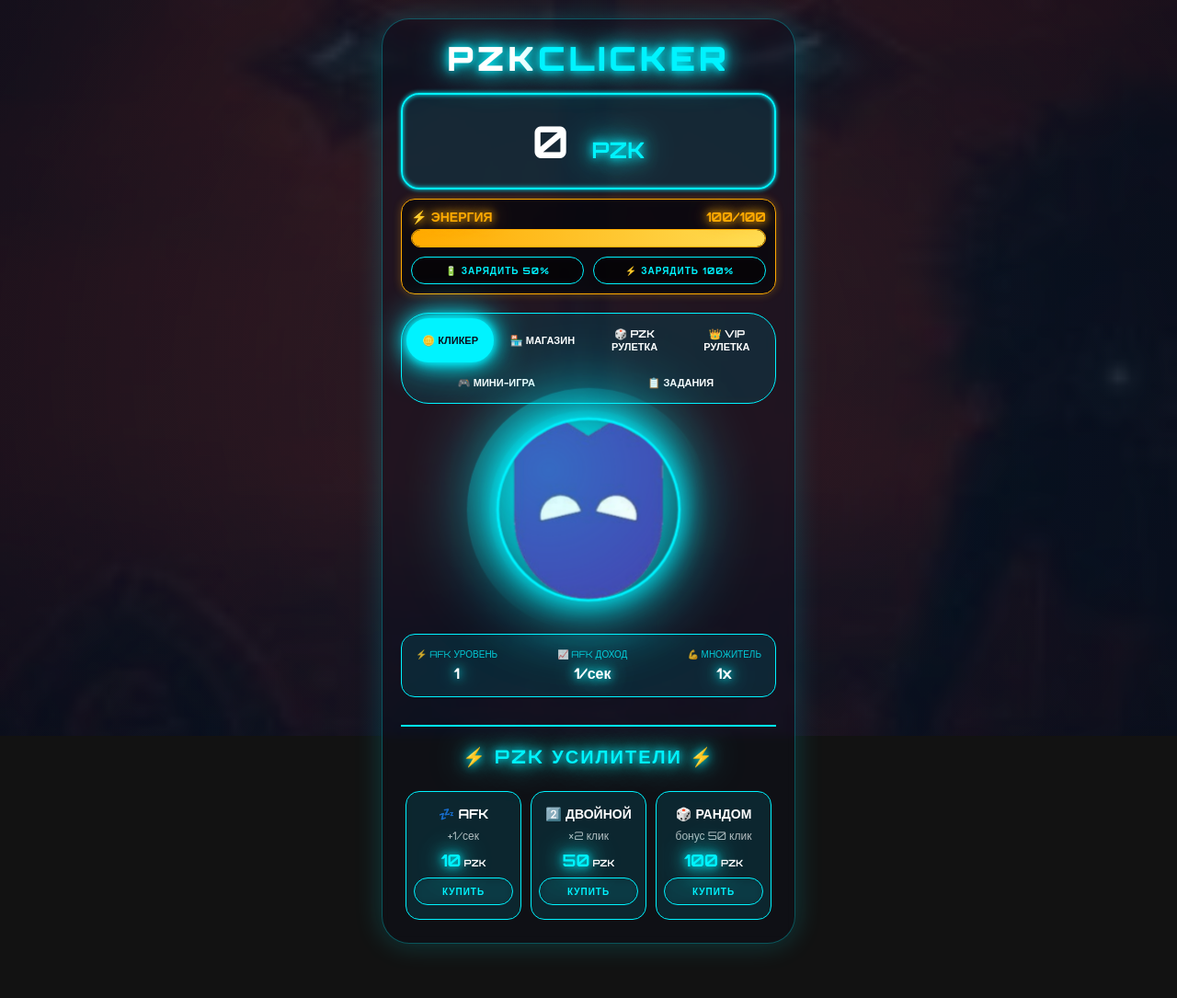
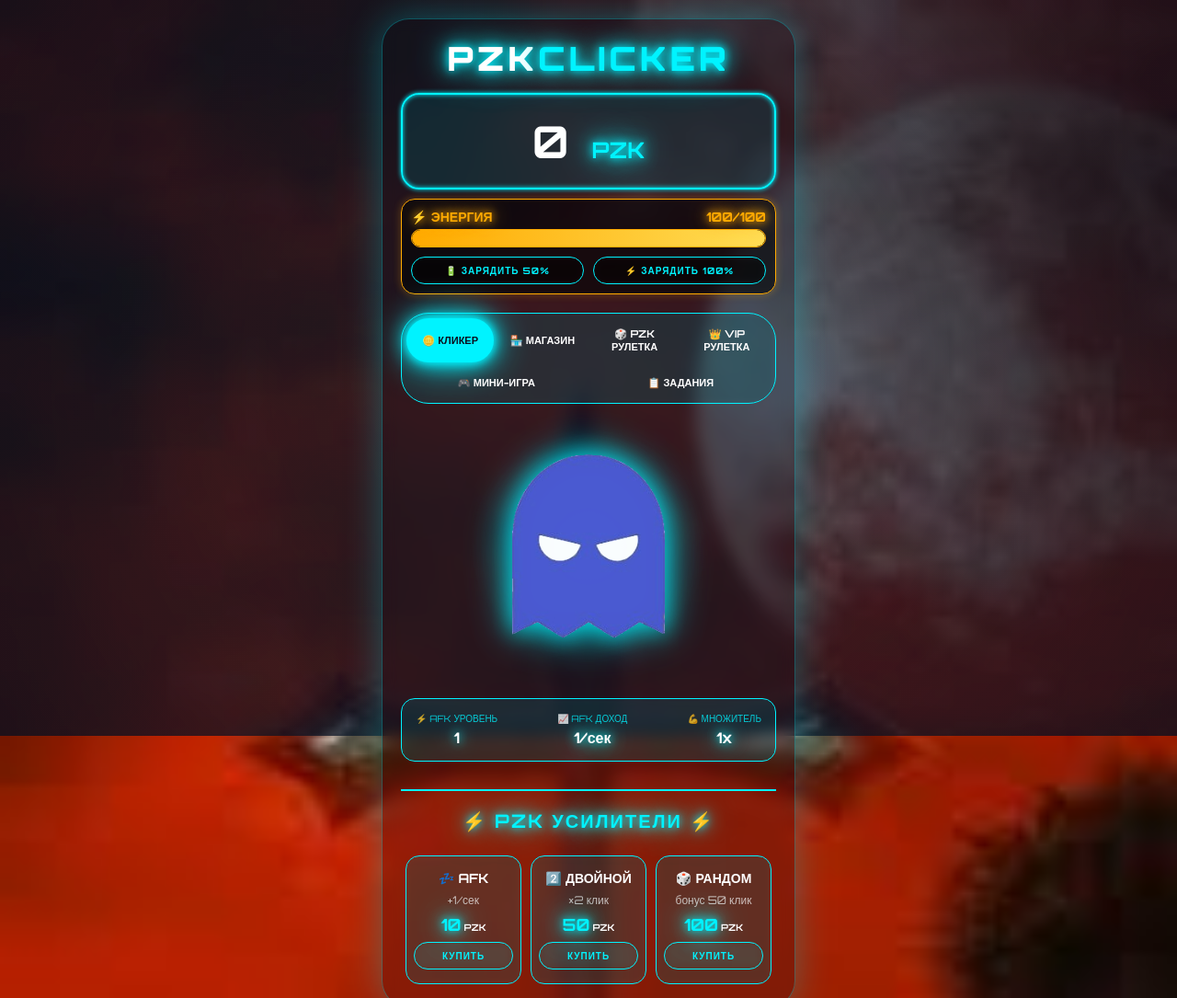
Before and after one commit to PriZroK5/pzk-clicker-tma, a plain HTML site: page index.html in a window 1280 px wide. Shown: the top 1085 px of the page at 92% size. Before the commit the page ends 1046 px from the top, so only its background shows below. Drawn offline with Linux system fonts and the light colour scheme; a script that the page names is missing.

Commit message:
Update style.css

```diff
--- a/style.css
+++ b/style.css
@@ -26,19 +26,12 @@ body {
 }
 
 /* Основной фон для всех страниц */
-body::before {
-    content: '';
-    position: fixed;
-    top: 0;
-    left: 0;
-    width: 100%;
-    height: 100%;
+body {
     background-image: url('fon.jpeg');
     background-size: cover;
     background-position: center;
     background-repeat: no-repeat;
     background-attachment: fixed;
-    z-index: -2;
 }
 
 /* Неоновое затемнение поверх фона */
@@ -49,13 +42,10 @@ body::after {
     left: 0;
     width: 100%;
     height: 100%;
-    background: radial-gradient(circle at 50% 50%, rgba(0, 26, 51, 0.7), rgba(10, 15, 30, 0.9));
-    z-index: -1;
+    background: radial-gradient(circle at 50% 50%, rgba(0, 26, 51, 0.6), rgba(10, 15, 30, 0.8));
+    z-index: 0;
     pointer-events: none;
 }
-
-/* Старый неоновый фон теперь не нужен, заменяем на затемнение */
-/* .neon-background можно удалить или оставить как доп. слой */
 
 .container {
     max-width: 450px;
@@ -63,12 +53,12 @@ body::after {
     padding: 20px;
     text-align: center;
     position: relative;
-    z-index: 1;
-    background: rgba(10, 15, 30, 0.3);
-    backdrop-filter: blur(5px);
+    z-index: 2;
+    background: rgba(10, 15, 30, 0.2);
+    backdrop-filter: blur(8px);
     border-radius: 30px;
     margin: 20px;
-    box-shadow: 0 0 30px rgba(0, 243, 255, 0.2);
+    box-shadow: 0 0 40px rgba(0, 243, 255, 0.3);
     border: 1px solid rgba(0, 243, 255, 0.3);
 }
 
@@ -78,6 +68,8 @@ body::after {
     letter-spacing: 4px;
     margin-bottom: 15px;
     animation: flicker 3s infinite;
+    position: relative;
+    z-index: 3;
 }
 
 .neon-title span {
@@ -108,6 +100,7 @@ body::after {
     position: relative;
     overflow: hidden;
     backdrop-filter: blur(5px);
+    z-index: 3;
 }
 
 .neon-balance::before {
@@ -142,6 +135,7 @@ body::after {
     border: 1px solid var(--energy-color);
     box-shadow: 0 0 10px rgba(255, 170, 0, 0.3);
     backdrop-filter: blur(5px);
+    z-index: 3;
 }
 
 .energy-bar-label {
@@ -181,6 +175,7 @@ body::after {
     border: 1px solid var(--neon-blue);
     flex-wrap: wrap;
     backdrop-filter: blur(5px);
+    z-index: 3;
 }
 
 .tab-btn {
@@ -214,18 +209,18 @@ body::after {
 }
 
 .ghost-wrapper {
-    margin: 20px 0 30px;
+    margin: 30px 0 40px;
     cursor: pointer;
     position: relative;
+    height: 250px;
+    display: flex;
+    justify-content: center;
+    align-items: center;
 }
 
 .ghost-wrapper.disabled {
     cursor: not-allowed;
     opacity: 0.7;
-}
-
-.ghost-wrapper.disabled .neon-ghost {
-    filter: grayscale(50%);
 }
 
 .floating-numbers-container {
@@ -263,58 +258,27 @@ body::after {
 .neon-ghost {
     width: 200px;
     height: 200px;
-    margin: 0 auto;
     position: relative;
-    border-radius: 50%;
-    animation: ghostFloat 3s ease-in-out infinite, ghostGlow 2s ease-in-out infinite;
-    filter: drop-shadow(0 0 20px rgba(0, 243, 255, 0.6));
+    animation: ghostFly 2.5s ease-in-out infinite;
+    filter: drop-shadow(0 0 20px rgba(0, 243, 255, 0.7));
+    transform-origin: center center;
 }
 
-.neon-ghost::before {
-    content: '';
-    position: absolute;
-    top: -10px;
-    left: -10px;
-    right: -10px;
-    bottom: -10px;
-    border-radius: 50%;
-    background: radial-gradient(circle at 30% 30%, rgba(0, 243, 255, 0.4), transparent 70%);
-    z-index: -1;
-    animation: ghostPulse 2s ease-in-out infinite;
-}
-
-@keyframes ghostFloat {
-    0%, 100% {
+@keyframes ghostFly {
+    0% {
         transform: translateY(0) scale(1);
     }
     25% {
-        transform: translateY(-15px) scale(1.02);
+        transform: translateY(-25px) scale(1.05) rotate(2deg);
     }
     50% {
-        transform: translateY(5px) scale(0.98);
+        transform: translateY(15px) scale(0.98) rotate(-2deg);
     }
     75% {
-        transform: translateY(-8px) scale(1.01);
+        transform: translateY(-10px) scale(1.02) rotate(1deg);
     }
-}
-
-@keyframes ghostGlow {
-    0%, 100% {
-        filter: drop-shadow(0 0 20px rgba(0, 243, 255, 0.6));
-    }
-    50% {
-        filter: drop-shadow(0 0 40px rgba(0, 243, 255, 1));
-    }
-}
-
-@keyframes ghostPulse {
-    0%, 100% {
-        opacity: 0.5;
-        transform: scale(1);
-    }
-    50% {
-        opacity: 1;
-        transform: scale(1.2);
+    100% {
+        transform: translateY(0) scale(1);
     }
 }
 
@@ -322,66 +286,96 @@ body::after {
     width: 100%;
     height: 100%;
     background-image: url('vpzk.jpg');
-    background-size: cover;
+    background-size: contain;
     background-position: center;
-    border-radius: 50%;
-    border: 3px solid var(--neon-blue);
-    box-shadow: 0 0 30px var(--neon-blue);
+    background-repeat: no-repeat;
     position: relative;
-    z-index: 1;
-    animation: ghostRotate 10s linear infinite;
+    z-index: 2;
+    animation: ghostFade 3s ease-in-out infinite;
 }
 
-@keyframes ghostRotate {
-    0% {
-        transform: rotate(0deg);
+@keyframes ghostFade {
+    0%, 100% {
+        opacity: 0.9;
+        filter: brightness(1);
     }
-    100% {
-        transform: rotate(360deg);
+    50% {
+        opacity: 1;
+        filter: brightness(1.2) drop-shadow(0 0 15px rgba(0, 243, 255, 0.9));
     }
 }
 
 .ghost-glow {
     position: absolute;
-    top: 0;
-    left: 0;
-    width: 100%;
-    height: 100%;
+    top: 50%;
+    left: 50%;
+    transform: translate(-50%, -50%);
+    width: 220px;
+    height: 220px;
+    background: radial-gradient(circle at 50% 50%, rgba(0, 243, 255, 0.3), transparent 70%);
+    animation: ghostPulse 2s ease-in-out infinite;
+    z-index: 1;
+    pointer-events: none;
     border-radius: 50%;
-    background: radial-gradient(circle at 30% 30%, rgba(0, 243, 255, 0.3), transparent 70%);
-    animation: ghostGlowMove 3s ease-in-out infinite;
-    z-index: 2;
-    pointer-events: none;
 }
 
-@keyframes ghostGlowMove {
+@keyframes ghostPulse {
     0%, 100% {
         opacity: 0.3;
-        transform: scale(1);
+        transform: translate(-50%, -50%) scale(1);
     }
     50% {
         opacity: 0.7;
-        transform: scale(1.1);
+        transform: translate(-50%, -50%) scale(1.2);
+    }
+}
+
+.ghost-trail {
+    position: absolute;
+    top: 50%;
+    left: 50%;
+    transform: translate(-50%, -50%);
+    width: 200px;
+    height: 200px;
+    background: radial-gradient(circle at 50% 50%, rgba(0, 243, 255, 0.2), transparent 60%);
+    animation: ghostTrail 2s ease-in-out infinite;
+    z-index: 0;
+    pointer-events: none;
+    border-radius: 50%;
+}
+
+@keyframes ghostTrail {
+    0% {
+        opacity: 0.2;
+        transform: translate(-50%, -50%) scale(1);
+    }
+    50% {
+        opacity: 0.5;
+        transform: translate(-50%, -50%) scale(1.5);
+    }
+    100% {
+        opacity: 0.2;
+        transform: translate(-50%, -50%) scale(1);
     }
 }
 
 .ghost-animate {
-    animation: ghostClick 0.3s ease-out !important;
+    animation: ghostClick 0.4s ease-out !important;
 }
 
 @keyframes ghostClick {
     0% {
-        transform: scale(1) translateY(0);
+        transform: translateY(0) scale(1);
     }
     30% {
-        transform: scale(1.3) translateY(-20px);
-        filter: brightness(1.5);
+        transform: translateY(-30px) scale(1.3);
+        filter: brightness(1.5) drop-shadow(0 0 30px rgba(0, 243, 255, 1));
     }
     60% {
-        transform: scale(0.9) translateY(5px);
+        transform: translateY(10px) scale(0.95);
     }
     100% {
-        transform: scale(1) translateY(0);
+        transform: translateY(0) scale(1);
     }
 }
 
@@ -391,6 +385,11 @@ body::after {
     margin-top: 10px;
     text-shadow: 0 0 10px #ff4444;
     animation: pulse 1s infinite;
+    position: absolute;
+    bottom: -20px;
+    left: 50%;
+    transform: translateX(-50%);
+    white-space: nowrap;
 }
 
 @keyframes pulse {
@@ -403,6 +402,7 @@ body::after {
     padding-top: 20px;
     border-top: 2px solid var(--neon-blue);
     position: relative;
+    z-index: 3;
 }
 
 .neon-subtitle {
```
